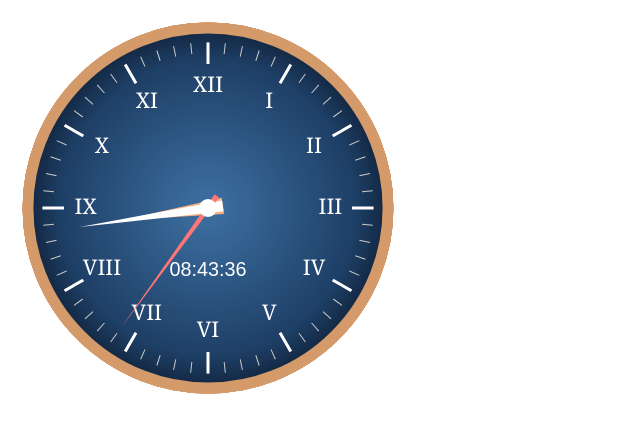
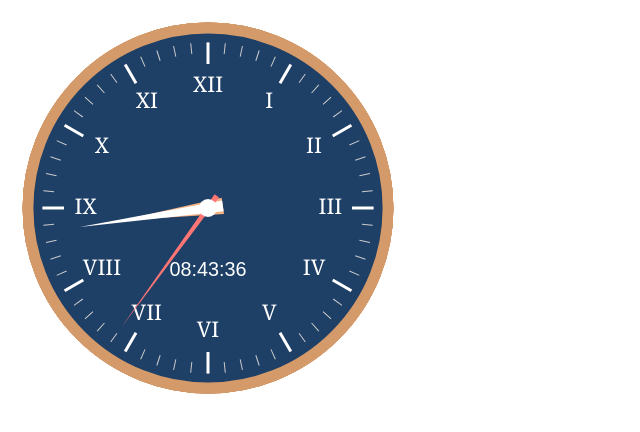
Before and after one commit to 114590054/website-desighed, a plain HTML site: page canvaclock.html in a window 1280 px wide. Shown: the whole page, without its empty margins (0-640 px from the left). Drawn offline with Linux system fonts and the light colour scheme.

Commit message:
Update canvaclock.html

```diff
--- a/canvaclock.html
+++ b/canvaclock.html
@@ -24,25 +24,17 @@ function drawClock() {
   drawTime(ctx, radius);
 }
 
-// 1. 漸層色彩錶面 (深藍色系漸層)
 function drawFace(ctx, radius) {
-  const grad = ctx.createRadialGradient(0, 0, radius * 0.1, 0, 0, radius);
-  grad.addColorStop(0, '#3a6b9c');
-  grad.addColorStop(0.8, '#1e3f66');
-  grad.addColorStop(1, '#122640');
-
   ctx.beginPath();
   ctx.arc(0, 0, radius, 0, 2 * Math.PI);
-  ctx.fillStyle = grad;
+  ctx.fillStyle = '#1e3f66';
   ctx.fill();
 
-  // 金銅色外框
   ctx.strokeStyle = '#d49a6a';
   ctx.lineWidth = radius * 0.06;
   ctx.stroke();
 }
 
-// 2. 刻度 (整點粗長，分秒細短)
 function drawScales(ctx, radius) {
   for (let i = 0; i < 60; i++) {
     let ang = i * Math.PI / 30;
@@ -50,13 +42,11 @@ function drawScales(ctx, radius) {
     ctx.beginPath();
 
     if (i % 5 === 0) {
-      // Hours (Bold)
       ctx.moveTo(0, -radius * 0.92);
       ctx.lineTo(0, -radius * 0.80);
       ctx.strokeStyle = '#ffffff';
       ctx.lineWidth = 3;
     } else {
-      // Minutes/Seconds (thin, short)
       ctx.moveTo(0, -radius * 0.92);
       ctx.lineTo(0, -radius * 0.86);
       ctx.strokeStyle = '#cccccc';
@@ -67,7 +57,6 @@ function drawScales(ctx, radius) {
   }
 }
 
-// 3. 羅馬數字 (I ~ XII)
 function drawNumbers(ctx, radius) {
   const romans = ["XII", "I", "II", "III", "IV", "V", "VI", "VII", "VIII", "IX", "X", "XI"];
   ctx.font = radius * 0.12 + "px Georgia";
@@ -87,7 +76,6 @@ function drawNumbers(ctx, radius) {
   }
 }
 
-// 4. 錶面上的時間文字
 function drawDigitalTime(ctx, radius) {
   const now = new Date();
   let h = String(now.getHours()).padStart(2, '0');
@@ -101,40 +89,34 @@ function drawDigitalTime(ctx, radius) {
   ctx.fillText(h + ":" + m + ":" + s, 0, radius * 0.35);
 }
 
-// 5. 繪製時間與簡化版多邊形指針 (統一色調、不同深淺區分)
 function drawTime(ctx, radius) {
   const now = new Date();
   let hour = now.getHours();
   let minute = now.getMinutes();
   let second = now.getSeconds();
 
-  // 時針
   hour = hour % 12;
   hour = (hour * Math.PI / 6) + (minute * Math.PI / (6 * 60)) + (second * Math.PI / (360 * 60));
   drawPolygonHand(ctx, hour, radius * 0.48, radius * 0.045, "#f4b183");
 
-  // 分針
   minute = (minute * Math.PI / 30) + (second * Math.PI / (30 * 60));
   drawPolygonHand(ctx, minute, radius * 0.72, radius * 0.03, "#ffffff");
 
-  // 秒針
   second = (second * Math.PI / 30);
   drawPolygonHand(ctx, second, radius * 0.82, radius * 0.015, "#ff7675");
 
-  // 中心圓點
   ctx.beginPath();
   ctx.arc(0, 0, radius * 0.05, 0, 2 * Math.PI);
   ctx.fillStyle = '#ffffff';
   ctx.fill();
 }
 
-// 簡單三角形多邊形指針 (Polygon using Fill)
 function drawPolygonHand(ctx, pos, length, width, color) {
   ctx.beginPath();
   ctx.rotate(pos);
-  ctx.moveTo(-width, 15);      // 左下角
-  ctx.lineTo(0, -length);      // 針尖
-  ctx.lineTo(width, 15);       // 右下角
+  ctx.moveTo(-width, 15);
+  ctx.lineTo(0, -length);
+  ctx.lineTo(width, 15);
   ctx.closePath();
   ctx.fillStyle = color;
   ctx.fill();
```
